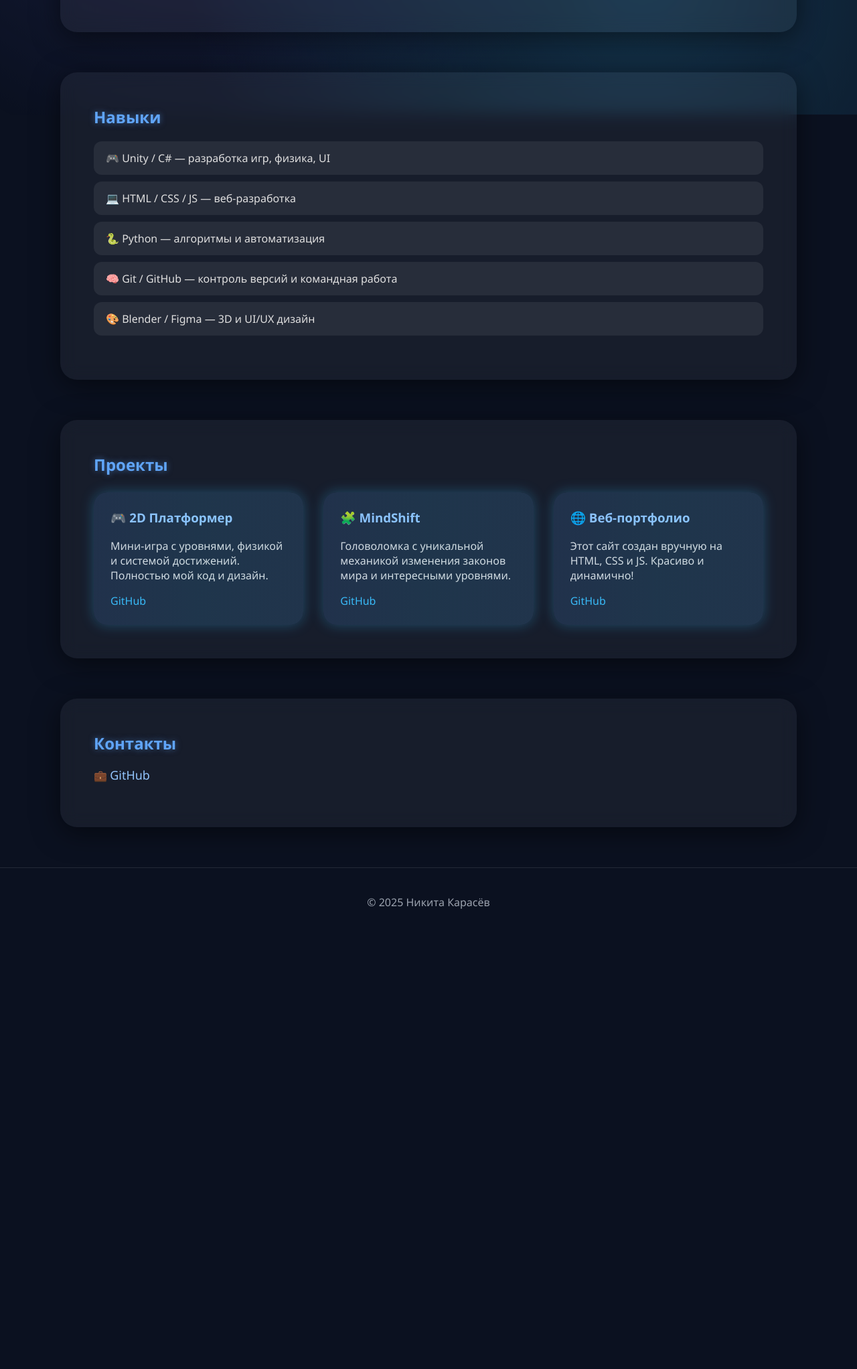
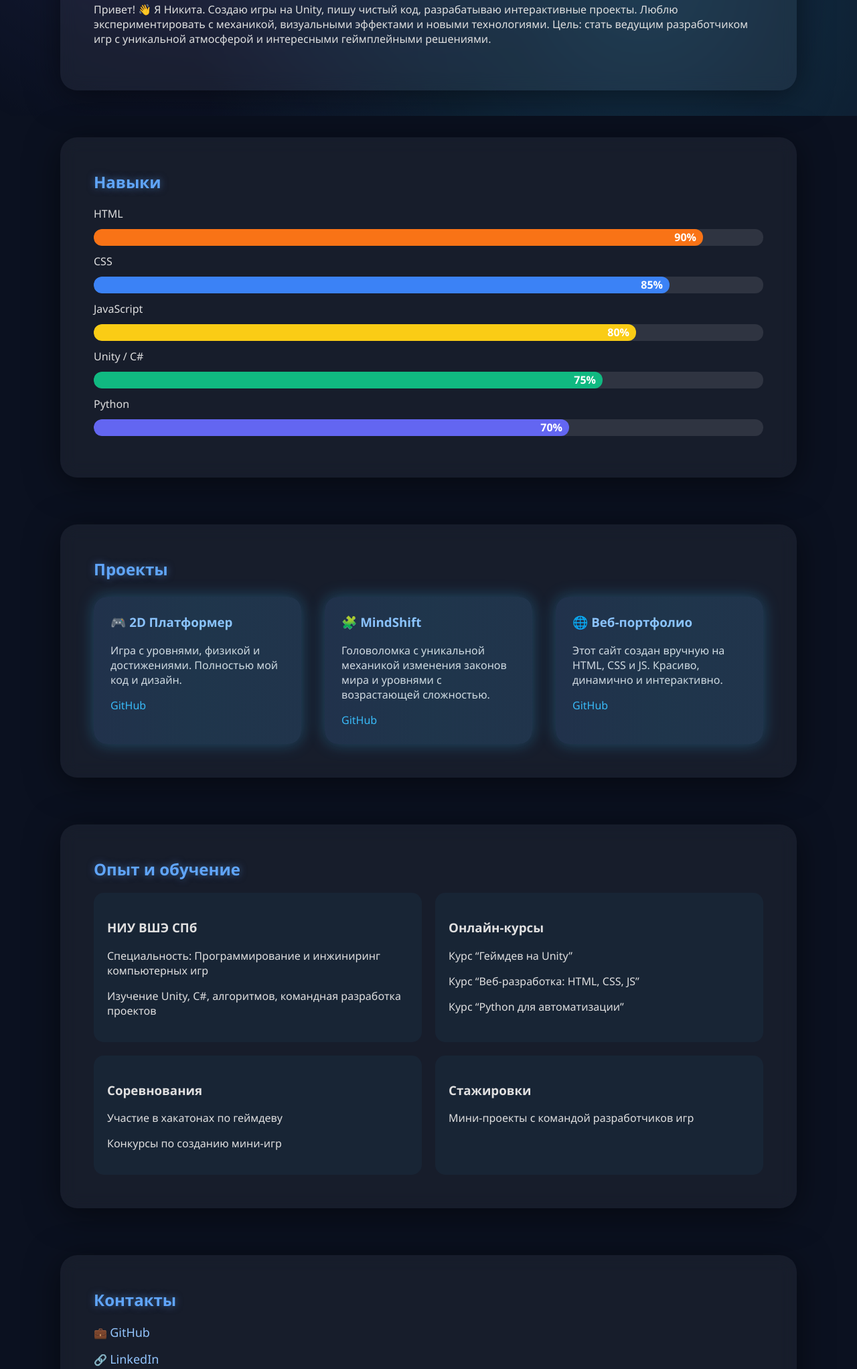
Before and after one commit to nekichzzz/nekichzzz.github.io, a plain HTML site: page index.html in a window 1280 px wide. Shown: the part 620-2664 px from the top of the page at 67% size. Before the commit the page ends 2018 px from the top, so only its background shows below. Drawn offline with Linux system fonts and the light colour scheme.

Commit message:
Update index.html

```diff
--- a/index.html
+++ b/index.html
@@ -23,33 +23,33 @@ body::before {
   background: radial-gradient(circle at 25% 25%, rgba(99,102,241,0.2), transparent 60%),
               radial-gradient(circle at 75% 75%, rgba(56,189,248,0.2), transparent 60%);
   z-index: -1;
-  animation: float 20s infinite alternate ease-in-out;
+  animation: float 25s infinite alternate ease-in-out;
 }
 @keyframes float {
   0% { transform: translateY(0px); }
-  100% { transform: translateY(-50px); }
+  100% { transform: translateY(-60px); }
 }
 
 /* Шапка */
 header {
   text-align: center;
-  padding: 100px 20px;
+  padding: 120px 20px;
   background: linear-gradient(135deg, #1e3a8a, #0f172a);
-  box-shadow: 0 0 60px rgba(37,99,235,0.4);
+  box-shadow: 0 0 70px rgba(37,99,235,0.4);
   clip-path: ellipse(100% 80% at 50% 0%);
 }
 header h1 {
-  font-size: 56px;
+  font-size: 60px;
   margin: 0;
-  text-shadow: 0 0 20px rgba(255,255,255,0.3);
+  text-shadow: 0 0 25px rgba(255,255,255,0.3);
 }
 header p {
-  font-size: 20px;
+  font-size: 22px;
   margin: 15px 0 25px 0;
   opacity: 0.9;
 }
 header .btn {
-  padding: 15px 30px;
+  padding: 18px 35px;
   font-size: 18px;
   font-weight: bold;
   background: #0f172a;
@@ -57,26 +57,26 @@ header .btn {
   border-radius: 15px;
   border: none;
   cursor: pointer;
-  box-shadow: 0 0 35px rgba(147,197,253,0.5);
+  box-shadow: 0 0 40px rgba(147,197,253,0.5);
   transition: 0.3s;
 }
 header .btn:hover {
   background: #1d4ed8;
   color: white;
-  box-shadow: 0 0 50px rgba(147,197,253,0.7);
+  box-shadow: 0 0 60px rgba(147,197,253,0.7);
 }
 
 /* Секции */
 section {
   max-width: 1000px;
-  margin: 60px auto;
+  margin: 70px auto;
   padding: 50px;
   background: rgba(255,255,255,0.05);
   border-radius: 25px;
-  box-shadow: 0 8px 40px rgba(0,0,0,0.5);
+  box-shadow: 0 8px 50px rgba(0,0,0,0.5);
   backdrop-filter: blur(12px);
   opacity: 0;
-  transform: translateY(40px);
+  transform: translateY(50px);
   transition: all 1s ease;
 }
 section.visible {
@@ -86,31 +86,38 @@ section.visible {
 h2 {
   color: #60a5fa;
   margin-top: 0;
-  text-shadow: 0 0 10px rgba(96,165,250,0.5);
+  text-shadow: 0 0 12px rgba(96,165,250,0.5);
 }
 
 /* Навыки */
-ul {
-  list-style: none;
-  padding: 0;
+.skill-bar {
+  background: rgba(255,255,255,0.1);
+  border-radius: 12px;
+  margin: 12px 0;
+  overflow: hidden;
+  height: 25px;
 }
-li {
-  margin: 10px 0;
-  padding: 14px 18px;
-  background: rgba(255,255,255,0.07);
+.skill-bar div {
+  height: 100%;
+  text-align: right;
+  padding-right: 10px;
+  line-height: 25px;
+  color: #fff;
+  font-weight: bold;
   border-radius: 12px;
-  transition: 0.3s;
+  transition: width 1.5s ease-in-out;
 }
-li:hover {
-  background: rgba(255,255,255,0.18);
-  transform: translateX(7px);
-}
+.skill-html { background: #f97316; width: 90%; }
+.skill-css { background: #3b82f6; width: 85%; }
+.skill-js { background: #facc15; width: 80%; color:#000; }
+.skill-unity { background: #10b981; width: 75%; }
+.skill-python { background: #6366f1; width: 70%; }
 
 /* Проекты */
 .projects {
   display: grid;
   grid-template-columns: repeat(auto-fit, minmax(280px, 1fr));
-  gap: 30px;
+  gap: 35px;
   margin-top: 25px;
 }
 .card {
@@ -120,7 +127,7 @@ li:hover {
   transition: 0.3s;
   position: relative;
   overflow: hidden;
-  box-shadow: 0 0 20px rgba(56,189,248,0.3);
+  box-shadow: 0 0 25px rgba(56,189,248,0.3);
 }
 .card::before {
   content: '';
@@ -137,8 +144,8 @@ li:hover {
   opacity: 0.3;
 }
 .card:hover {
-  transform: translateY(-10px) scale(1.05);
-  box-shadow: 0 0 35px rgba(56,189,248,0.6);
+  transform: translateY(-12px) scale(1.05);
+  box-shadow: 0 0 40px rgba(56,189,248,0.6);
 }
 .card h3 {
   color: #93c5fd;
@@ -152,6 +159,22 @@ li:hover {
   text-decoration: underline;
 }
 
+/* Опыт / обучение */
+.experience {
+  display: grid;
+  grid-template-columns: 1fr 1fr;
+  gap: 20px;
+}
+.experience .exp-card {
+  background: rgba(56,189,248,0.05);
+  padding: 20px;
+  border-radius: 15px;
+  transition: 0.3s;
+}
+.experience .exp-card:hover {
+  background: rgba(56,189,248,0.15);
+}
+
 /* Контакты */
 .contact a {
   color: #93c5fd;
@@ -160,13 +183,13 @@ li:hover {
 }
 .contact a:hover {
   text-decoration: underline;
-  text-shadow: 0 0 10px #38bdf8;
+  text-shadow: 0 0 12px #38bdf8;
 }
 
 /* Подвал */
 footer {
   text-align: center;
-  padding: 40px;
+  padding: 50px;
   color: #9ca3af;
   border-top: 1px solid rgba(255,255,255,0.1);
   font-size: 16px;
@@ -183,18 +206,21 @@ footer {
 
 <section id="about">
   <h2>О себе</h2>
-  <p>Привет! 👋 Я Никита, студент НИУ ВШЭ СПб. Создаю игры на Unity, пишу чистый код и разрабатываю интерактивные проекты. Люблю экспериментировать с механикой и визуальными эффектами.</p>
+  <p>Привет! 👋 Я Никита. Создаю игры на Unity, пишу чистый код, разрабатываю интерактивные проекты. Люблю экспериментировать с механикой, визуальными эффектами и новыми технологиями. Цель: стать ведущим разработчиком игр с уникальной атмосферой и интересными геймплейными решениями.</p>
 </section>
 
 <section id="skills">
   <h2>Навыки</h2>
-  <ul>
-    <li>🎮 Unity / C# — разработка игр, физика, UI</li>
-    <li>💻 HTML / CSS / JS — веб-разработка</li>
-    <li>🐍 Python — алгоритмы и автоматизация</li>
-    <li>🧠 Git / GitHub — контроль версий и командная работа</li>
-    <li>🎨 Blender / Figma — 3D и UI/UX дизайн</li>
-  </ul>
+  <div>HTML</div>
+  <div class="skill-bar"><div class="skill-html">90%</div></div>
+  <div>CSS</div>
+  <div class="skill-bar"><div class="skill-css">85%</div></div>
+  <div>JavaScript</div>
+  <div class="skill-bar"><div class="skill-js">80%</div></div>
+  <div>Unity / C#</div>
+  <div class="skill-bar"><div class="skill-unity">75%</div></div>
+  <div>Python</div>
+  <div class="skill-bar"><div class="skill-python">70%</div></div>
 </section>
 
 <section id="projects">
@@ -202,18 +228,44 @@ footer {
   <div class="projects">
     <div class="card">
       <h3>🎮 2D Платформер</h3>
-      <p>Мини-игра с уровнями, физикой и системой достижений. Полностью мой код и дизайн.</p>
+      <p>Игра с уровнями, физикой и достижениями. Полностью мой код и дизайн.</p>
       <a href="https://github.com/nekichzzz">GitHub</a>
     </div>
     <div class="card">
       <h3>🧩 MindShift</h3>
-      <p>Головоломка с уникальной механикой изменения законов мира и интересными уровнями.</p>
+      <p>Головоломка с уникальной механикой изменения законов мира и уровнями с возрастающей сложностью.</p>
       <a href="https://github.com/nekichzzz">GitHub</a>
     </div>
     <div class="card">
       <h3>🌐 Веб-портфолио</h3>
-      <p>Этот сайт создан вручную на HTML, CSS и JS. Красиво и динамично!</p>
+      <p>Этот сайт создан вручную на HTML, CSS и JS. Красиво, динамично и интерактивно.</p>
       <a href="https://github.com/nekichzzz">GitHub</a>
+    </div>
+  </div>
+</section>
+
+<section id="experience">
+  <h2>Опыт и обучение</h2>
+  <div class="experience">
+    <div class="exp-card">
+      <h3>НИУ ВШЭ СПб</h3>
+      <p>Специальность: Программирование и инжиниринг компьютерных игр</p>
+      <p>Изучение Unity, C#, алгоритмов, командная разработка проектов</p>
+    </div>
+    <div class="exp-card">
+      <h3>Онлайн-курсы</h3>
+      <p>Курс “Геймдев на Unity”</p>
+      <p>Курс “Веб-разработка: HTML, CSS, JS”</p>
+      <p>Курс “Python для автоматизации”</p>
+    </div>
+    <div class="exp-card">
+      <h3>Соревнования</h3>
+      <p>Участие в хакатонах по геймдеву</p>
+      <p>Конкурсы по созданию мини-игр</p>
+    </div>
+    <div class="exp-card">
+      <h3>Стажировки</h3>
+      <p>Мини-проекты с командой разработчиков игр</p>
     </div>
   </div>
 </section>
@@ -221,6 +273,7 @@ footer {
 <section id="contact" class="contact">
   <h2>Контакты</h2>
   <p>💼 <a href="https://github.com/nekichzzz">GitHub</a></p>
+  <p>🔗 <a href="#">LinkedIn</a></p>
 </section>
 
 <footer>
```
